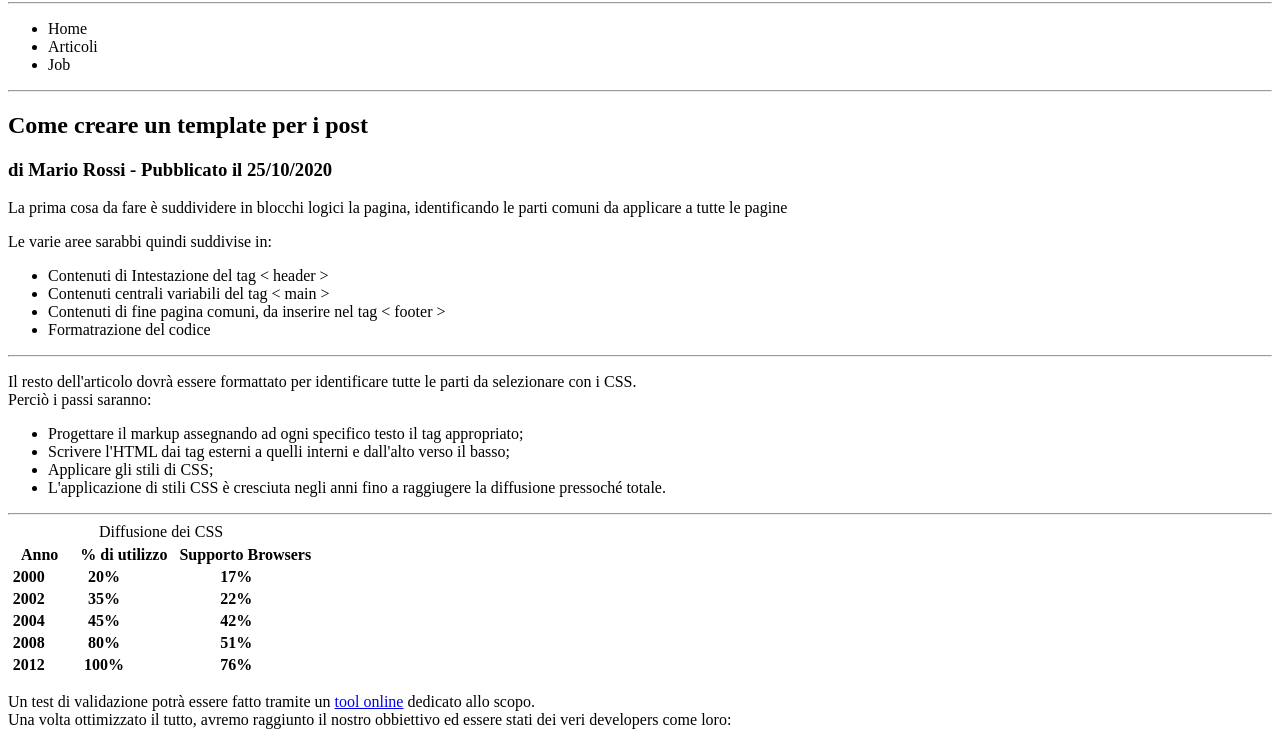
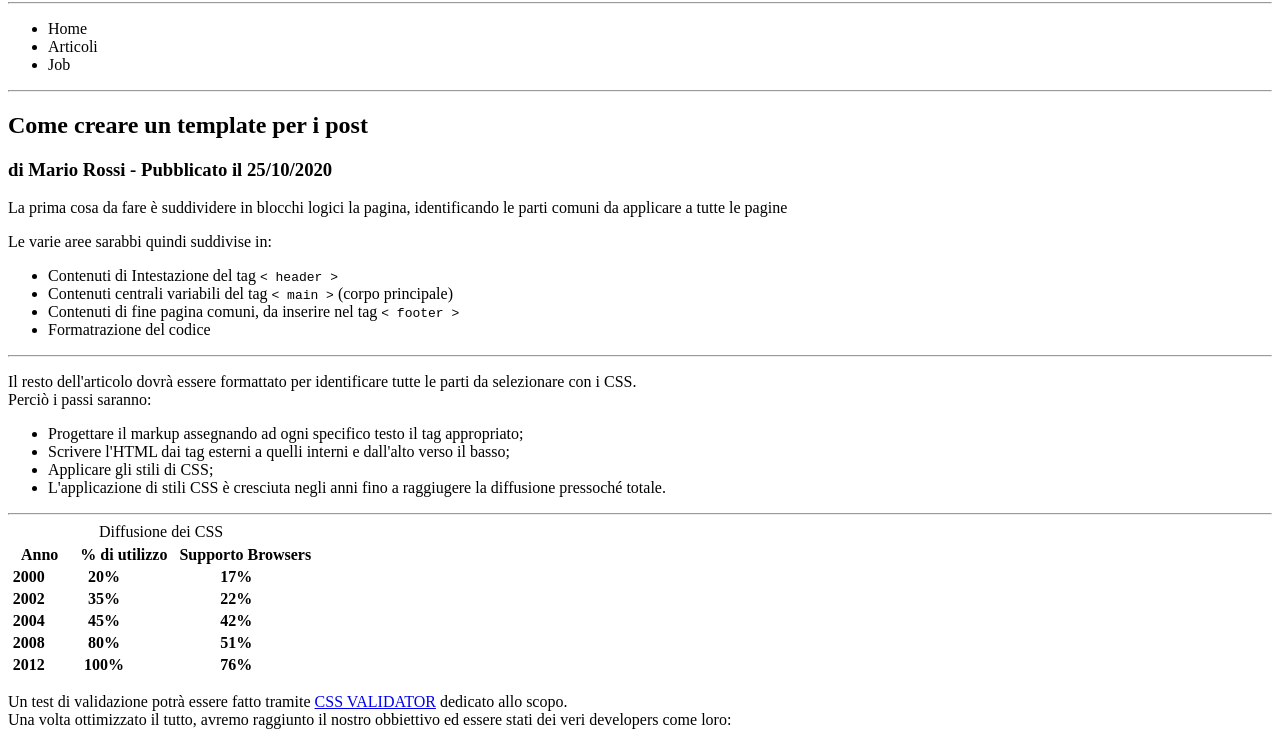
Before and after one commit to Veriosa96/u1-w1-d2-epicode-esercitazione, a plain HTML site: page index.html in a window 1280 px wide. Shown: the part 213-955 px from the top of the page. Drawn offline with Linux system fonts and the light colour scheme.

Commit message:
correction

```diff
--- a/index.html
+++ b/index.html
@@ -24,9 +24,9 @@
     </p>
     <p>Le varie aree sarabbi quindi suddivise in:</p>
     <ul>
-      <li>Contenuti di Intestazione del tag < header ></li>
-      <li>Contenuti centrali variabili del tag < main ></li>
-      <li>Contenuti di fine pagina comuni, da inserire nel tag < footer ></li>
+      <li>Contenuti di Intestazione del tag <code>< header ></code></li>
+      <li>Contenuti centrali variabili del tag <code>< main ></code> (corpo principale) </li>
+      <li>Contenuti di fine pagina comuni, da inserire nel tag <code>< footer ></code></li>
       <li>Formatrazione del codice</li>
     </ul>
     <hr />
@@ -90,7 +90,7 @@
         </tr>
       </tbody>
     </table>
-    <p>Un test di validazione potrà essere fatto tramite un  <a href="#">tool online</a> dedicato allo scopo. <br>
+    <p>Un test di validazione potrà essere fatto tramite  <a href="https://jigsaw.w3.org/css-validator/">CSS VALIDATOR</a> dedicato allo scopo. <br>
       Una volta ottimizzato il tutto, avremo raggiunto il nostro obbiettivo ed essere stati dei veri developers come loro:</p>
       <iframe width="500" height="300" src="https://www.youtube.com/embed/kjFC2GAw4Lo" title="YouTube video player" frameborder="0" allow="accelerometer; autoplay; clipboard-write; encrypted-media; gyroscope; picture-in-picture" allowfullscreen></iframe>
       <hr>
```
